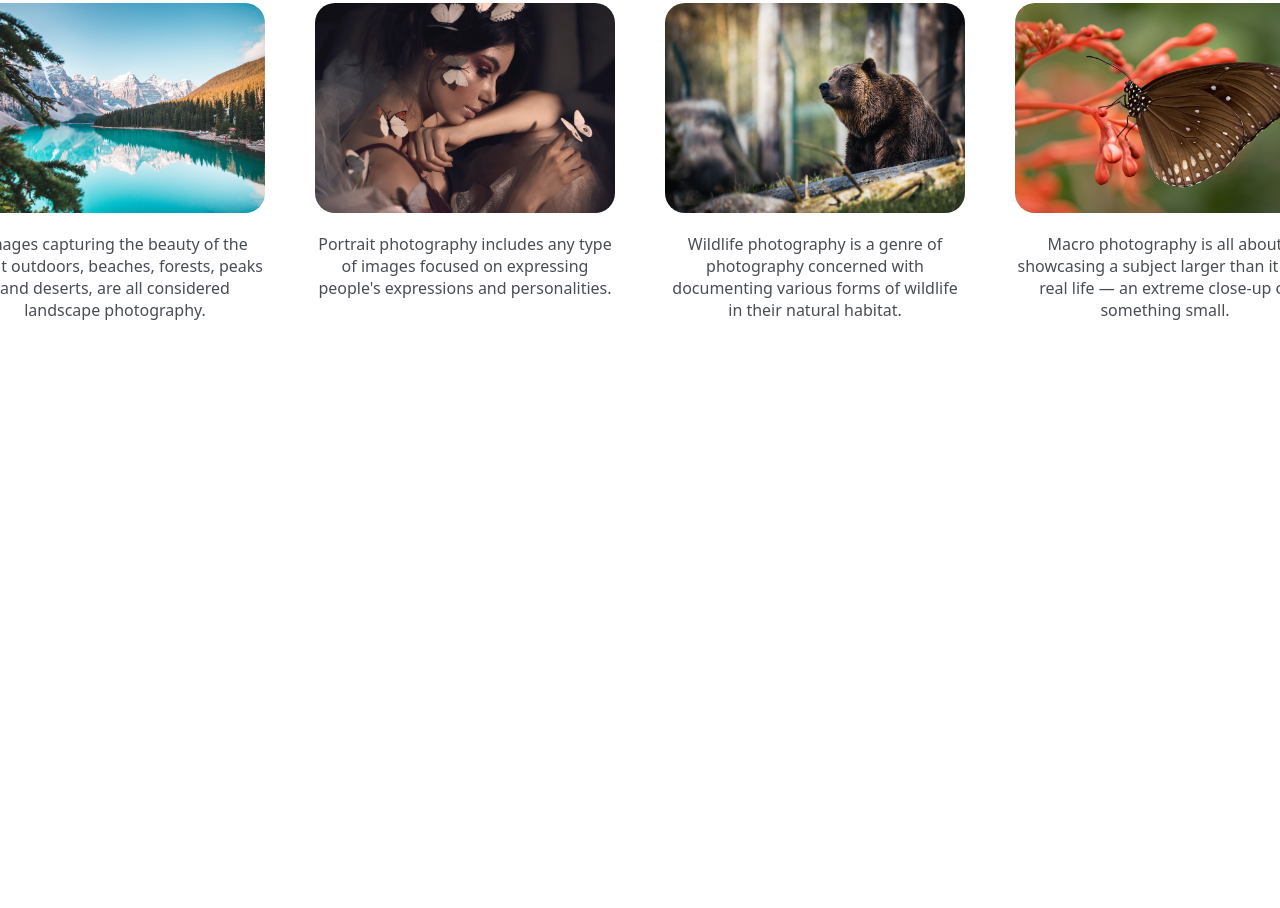
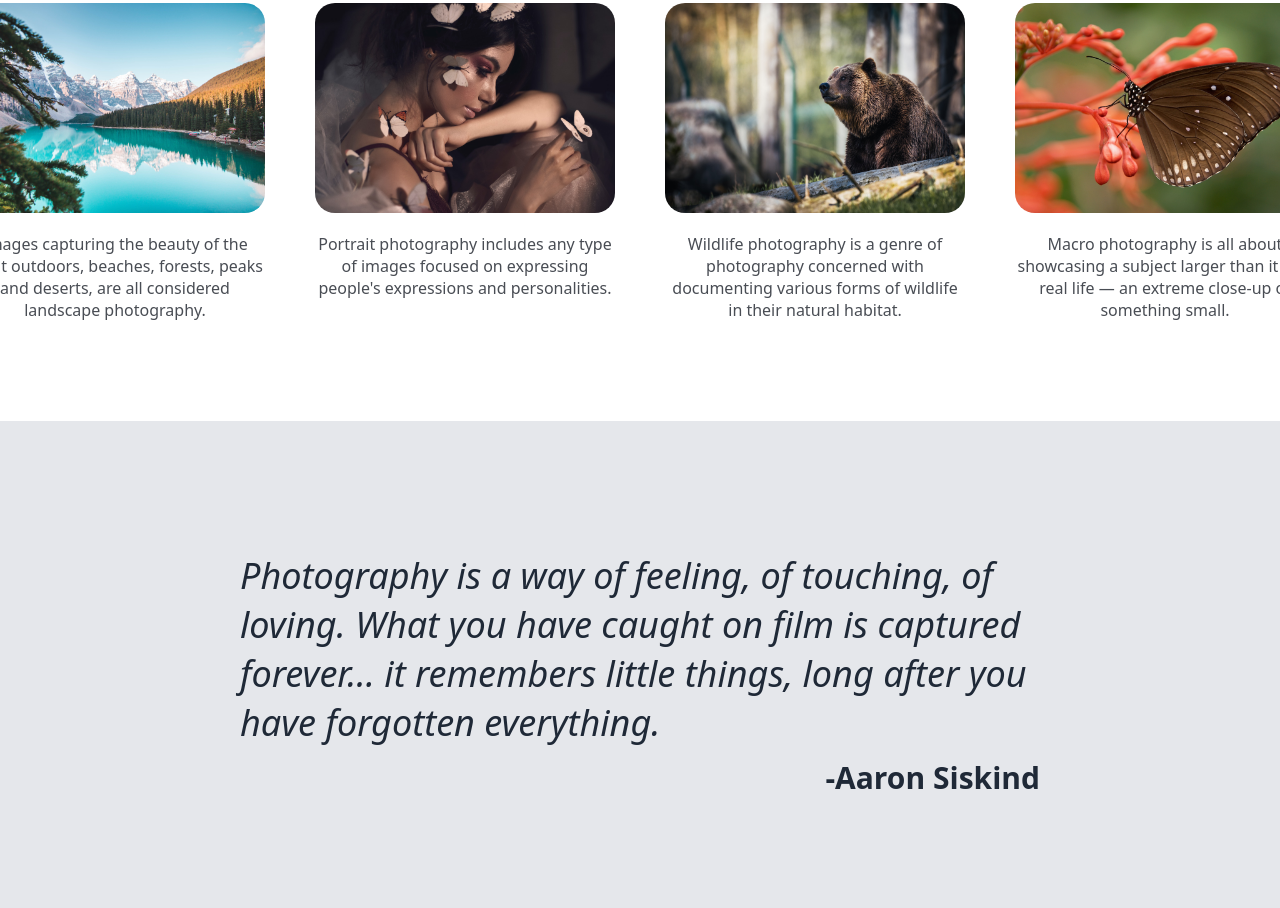
Before and after one commit to rzv12-09/odin-project, a plain HTML site: page index.html in a window 1280 px wide. Shown: the part 699-1607 px from the top of the page. Before the commit the page ends 1120 px from the top, so only its background shows below. Drawn offline with Linux system fonts and the light colour scheme.

Commit message:
Add and style teh quote section

```diff
--- a/index.html
+++ b/index.html
@@ -45,5 +45,9 @@
       <div class="text">Macro photography is all about showcasing a subject larger than it is in real life — an extreme close-up of something small.</div>
     </div>
   </div>
+  <div class="quote">
+    <div class="qtext"> <em>Photography is a way of feeling, of touching, of loving. What you have caught on film is captured forever... it remembers little things, long after you have forgotten everything.</em></div>
+    <div class="qauthor">-Aaron Siskind</div>
+  </div>
 </body>
 </html>
--- a/style.css
+++ b/style.css
@@ -137,3 +137,32 @@ a {
   color: #494d54;
 
 }
+
+.quote {
+  background-color: #E5E7EB ;
+  display: flex ;
+  flex-direction: column;
+  align-items: center;
+  padding-top:130px ;
+  padding-bottom: 110px;
+  gap:10px;
+}
+
+.qauthor {
+  justify-content: flex-end;
+  color: #1F2937;
+  font-size:30px;
+  font-weight: 600;
+  width: 800px;
+  display: flex;
+
+}
+
+.qtext {
+  font-size:36px;
+  color: #1F2937;
+  font-weight: 100;
+  width: 800px;
+  text-align: left;
+  font-weight:lighter;
+}
```
